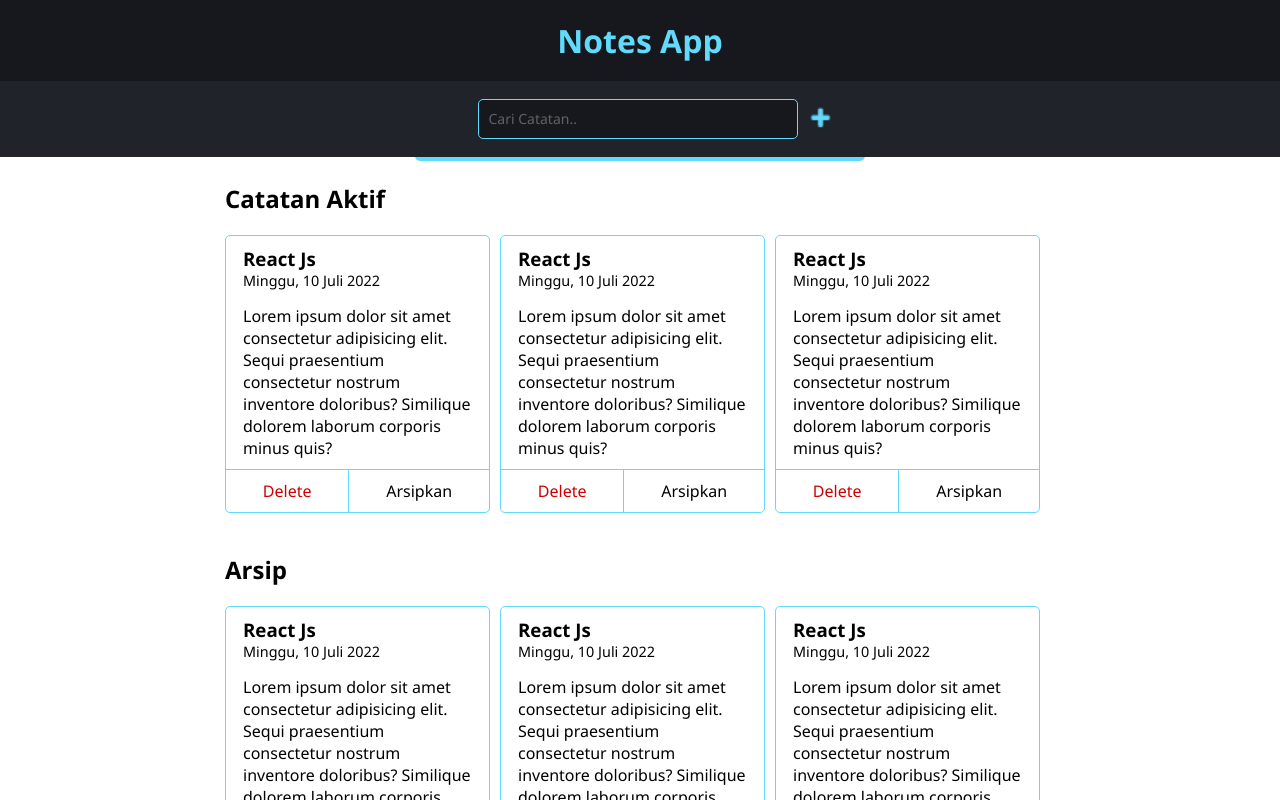
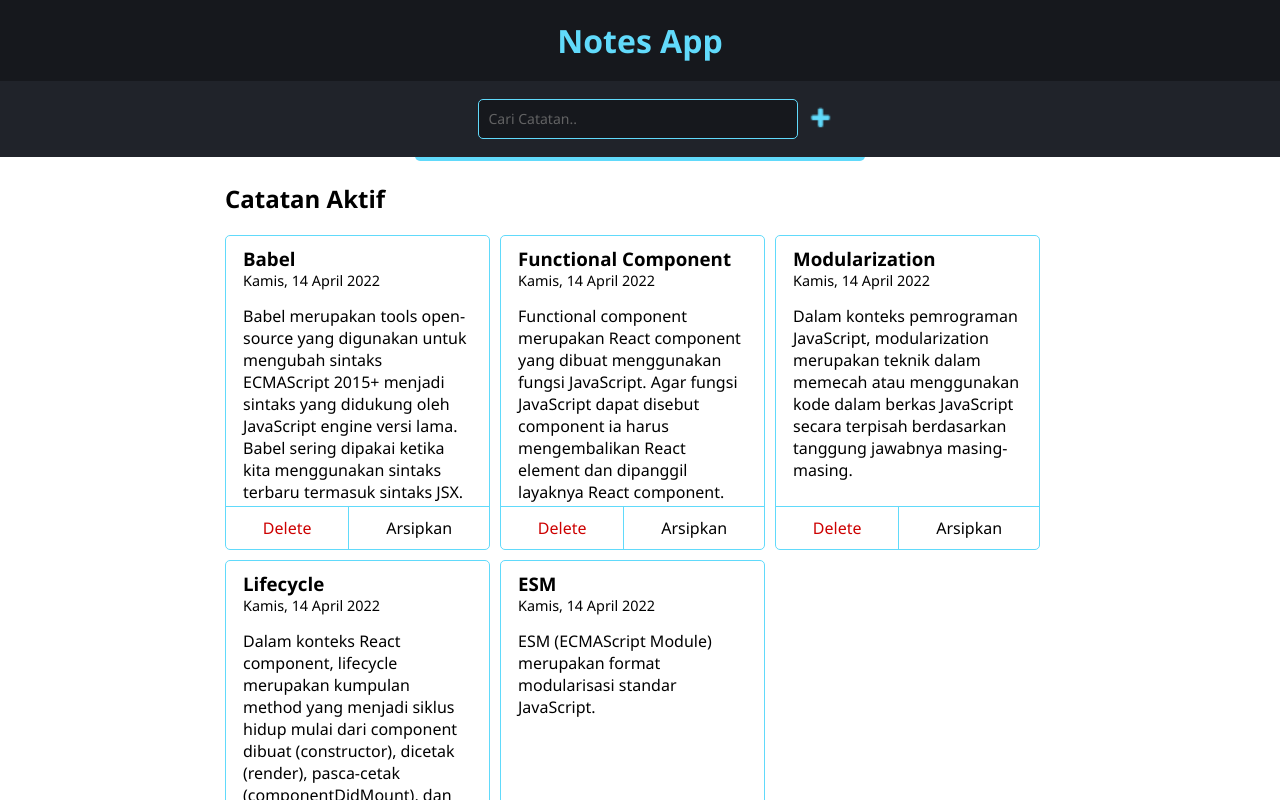
Before and after one commit to ryansuranjana/notes-app, a React (Create React App) app: page / in a window 1280 px wide. Shown: the top 800 px of the page. Built offline with nearby package versions, Linux system fonts and the light colour scheme; a web font is replaced by a local one.

Commit message:
Menampilkan data notes dari utils dan memperbaiki card notes

```diff
--- a/src/components/App.js
+++ b/src/components/App.js
@@ -3,13 +3,20 @@ import NotesSearch from './NotesSearch';
 import NotesInput from './NotesInput';
 import NotesListAktif from './NotesListAktif';
 import NotesListArsip from './NotesListArsip';
+import { getInitialData } from '../utils/index';
 
 class App extends React.Component {
   constructor(props) {
     super(props);
 
+    this.state = {
+      notes: getInitialData(),
+    }
+
     this.showFormEventHandler = this.showFormEventHandler.bind(this);
     this.hiddenFormEventHandler = this.hiddenFormEventHandler.bind(this);
+    this.getNotesListAktif = this.getNotesListAktif.bind(this);
+    this.getNotesListArsip = this.getNotesListArsip.bind(this);
   }
 
   showFormEventHandler(event) {
@@ -34,6 +41,14 @@ class App extends React.Component {
     }
   }
 
+  getNotesListAktif() {
+    return this.state.notes.filter((note) => note.archived === false);
+  }
+
+  getNotesListArsip() {
+    return this.state.notes.filter((note) => note.archived === true);
+  }
+
   render() {
     return (
       <>
@@ -45,9 +60,9 @@ class App extends React.Component {
           <NotesInput hiddenForm={this.hiddenFormEventHandler} />
           <section className="notes animation-up-notes">
             <h2>Catatan Aktif</h2>
-            <NotesListAktif />
+            <NotesListAktif notes={this.getNotesListAktif}/>
             <h2>Arsip</h2>
-            <NotesListArsip />
+            <NotesListArsip notes={this.getNotesListArsip}/>
           </section>
         </main>
       </>
--- a/src/components/NotesAktif.js
+++ b/src/components/NotesAktif.js
@@ -1,14 +1,15 @@
 import React from 'react';
+import {showFormattedDate} from '../utils/index';
 
-export default () => {
+export default ({note}) => {
   return (
     <div className="card">
       <article>
         <header>
-          <h3>React Js</h3>
-          <p className="date-notes">Minggu, 10 Juli 2022</p>
+          <h3>{note.title}</h3>
+          <p className="date-notes">{showFormattedDate(note.createdAt)}</p>
         </header>
-        <p className="description-notes">Lorem ipsum dolor sit amet consectetur adipisicing elit. Sequi praesentium consectetur nostrum inventore doloribus? Similique dolorem laborum corporis minus quis?</p>
+        <p className="description-notes">{note.body}</p>
       </article>
       <div className="action-notes">
         <div className="btn-delete">Delete</div>
--- a/src/components/NotesArsip.js
+++ b/src/components/NotesArsip.js
@@ -1,14 +1,15 @@
 import React from 'react';
+import {showFormattedDate} from '../utils/index';
 
-export default () => {
+export default ({note}) => {
   return (
-    <div className="card">
+    <div className="card" key={note.id}>
       <article>
         <header>
-          <h3>React Js</h3>
-          <p className="date-notes">Minggu, 10 Juli 2022</p>
+          <h3>{note.title}</h3>
+          <p className="date-notes">{showFormattedDate(note.createdAt)}</p>
         </header>
-        <p className="description-notes">Lorem ipsum dolor sit amet consectetur adipisicing elit. Sequi praesentium consectetur nostrum inventore doloribus? Similique dolorem laborum corporis minus quis?</p>
+        <p className="description-notes">{note.body}</p>
       </article>
       <div className="action-notes">
         <div className="btn-delete">Delete</div>
--- a/src/components/NotesListAktif.js
+++ b/src/components/NotesListAktif.js
@@ -1,12 +1,13 @@
 import React from 'react';
 import NotesAktif from './NotesAktif';
 
-export default () => {
+export default ({notes}) => {
+  const notesAktif = notes();
   return (
     <div className="notes-list">
-      <NotesAktif />
-      <NotesAktif />
-      <NotesAktif />
+      {notesAktif.map(note => (
+        <NotesAktif note={note}/>
+      ))}
     </div>
   );
 };
--- a/src/components/NotesListArsip.js
+++ b/src/components/NotesListArsip.js
@@ -1,12 +1,13 @@
 import React from 'react';
 import NotesArsip from './NotesArsip';
 
-export default () => {
+export default ({notes}) => {
+  const notesArsip = notes();
   return (
     <div className="notes-list">
-      <NotesArsip />
-      <NotesArsip />
-      <NotesArsip />
+      {notesArsip.map((note) => (
+        <NotesArsip note={note}/>
+      ))}
     </div>
   );
 };
--- a/src/styles/style.css
+++ b/src/styles/style.css
@@ -167,6 +167,7 @@ section h2 {
 
 .card article {
   margin: 10px 17px;
+  height: 250px;
 }
 
 .card header {
--- a/src/utils/index.js
+++ b/src/utils/index.js
@@ -39,7 +39,7 @@ const getInitialData = () => ([
     title: "Module Bundler",
     body: "Dalam konteks pemrograman JavaScript, module bundler merupakan tools yang digunakan untuk menggabungkan seluruh modul JavaScript yang digunakan oleh aplikasi menjadi satu berkas.",
     createdAt: '2022-04-14T04:27:34.572Z',
-    archived: false,
+    archived: true,
   },
 ]);
 
```
